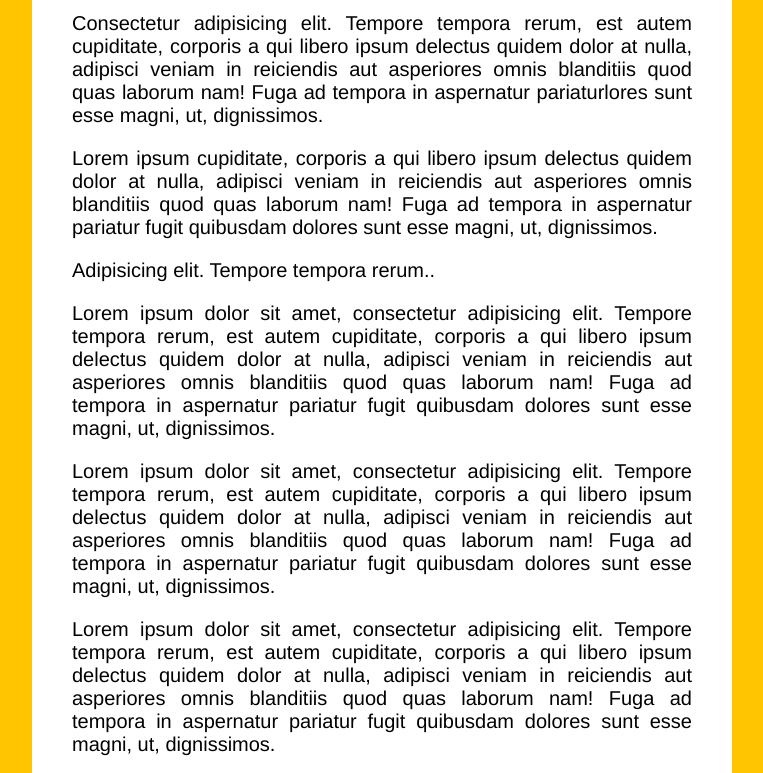
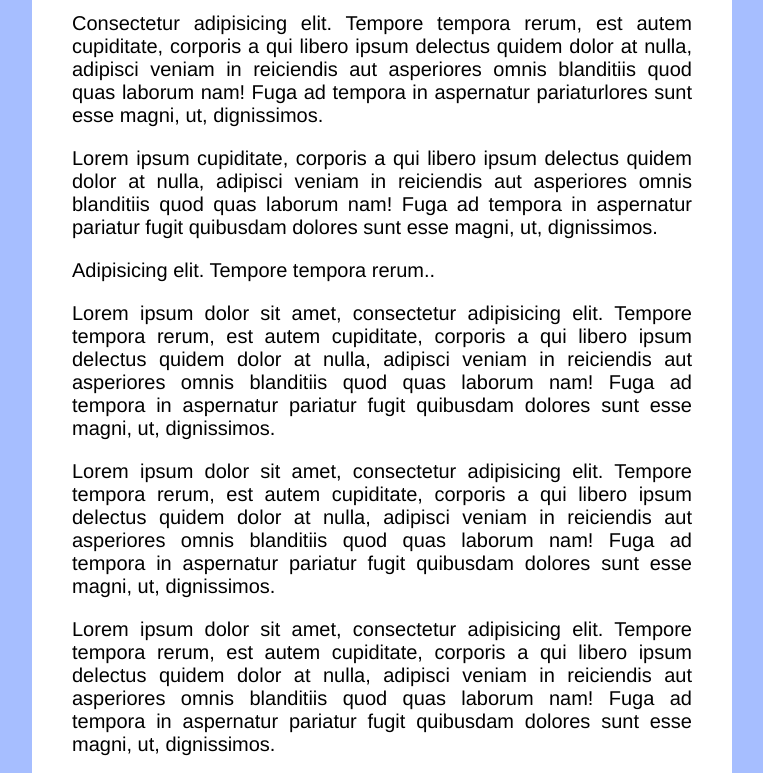
Before and after one commit to motbsitu/30DayCode, a plain HTML site: page Slide_on_Scroll/index.html in a window 1280 px wide. Shown: the part 200-973 px from the top of the page, without its empty margins (258-1021 px from the left). Drawn offline with Linux system fonts and the light colour scheme.

Commit message:
Readme update

```diff
--- a/Slide_on_Scroll/style.css
+++ b/Slide_on_Scroll/style.css
@@ -1,6 +1,6 @@
 html {
   box-sizing: border-box;
-  background:#ffc600;
+  background:#A6BEFF;
   font-family:'helvetica neue';
   font-size: 20px;
   font-weight: 200;
```
Also changed, not shown: README.md.
